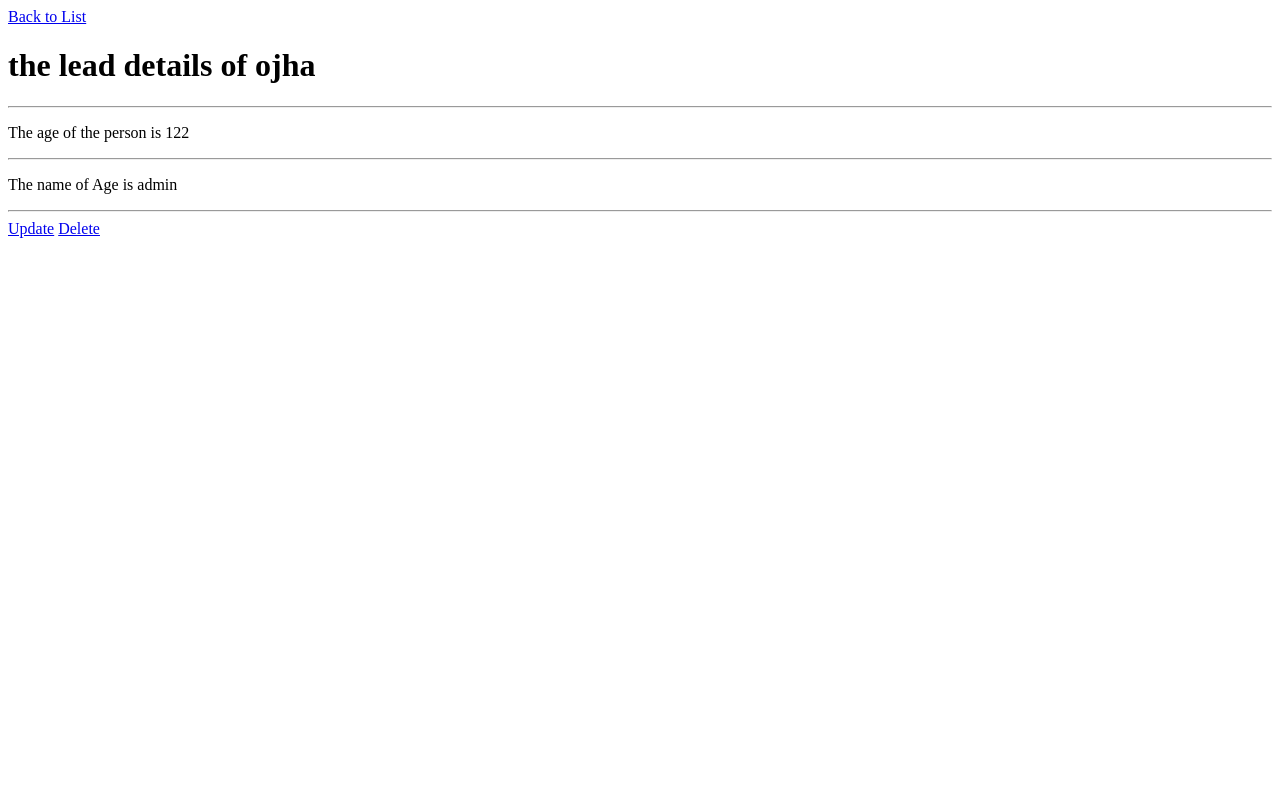
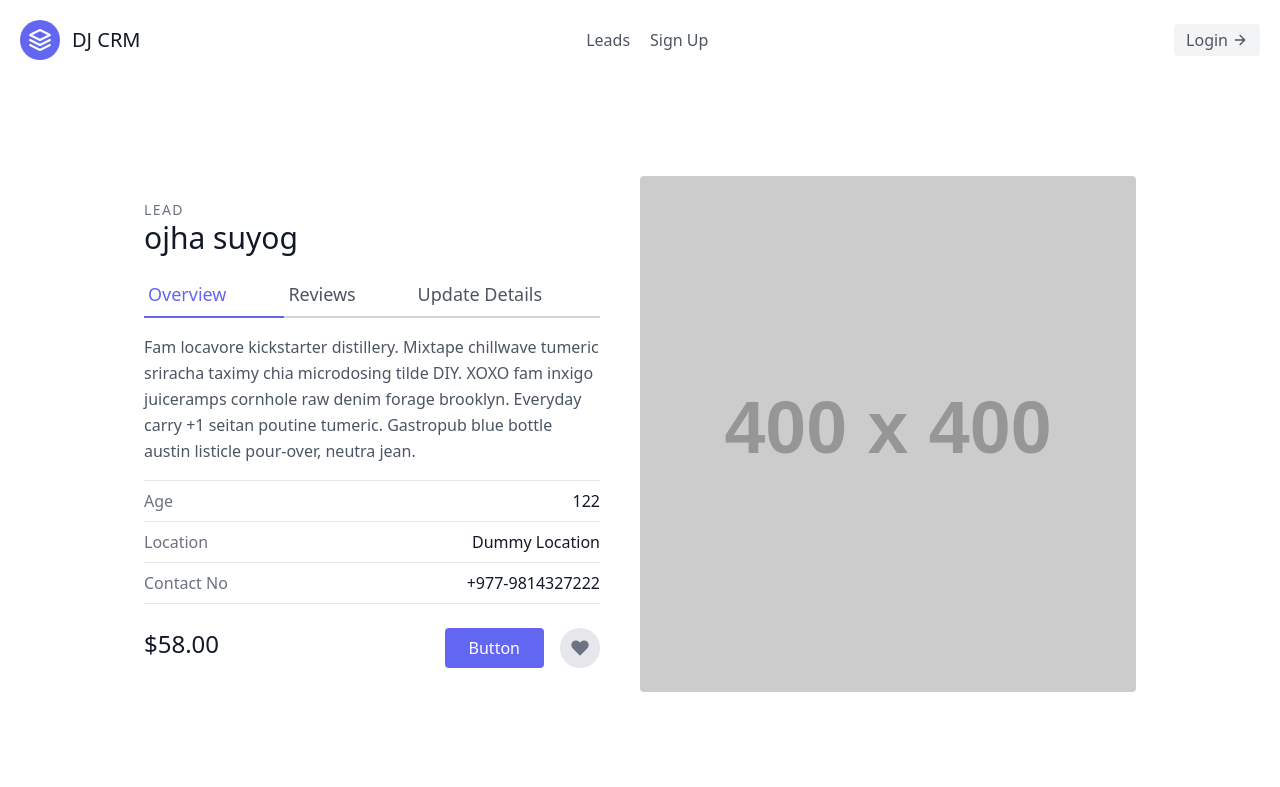
Before and after one commit to suyogojha/Django-Leeds-CRM, a Django app: page /leads/5/ in a window 1280 px wide. Shown: the top 787 px of the page. Run offline with Django 4.2, Linux system fonts and the light colour scheme; data comes from the database, SQL or seed files in the repository; grey boxes labelled with a size stand in for pictures from a placeholder-image service; some libraries are stand-ins or nearby versions.

Commit message:
Leads and static files updated #4

```diff
--- a/djcrm/urls.py
+++ b/djcrm/urls.py
@@ -3,11 +3,18 @@
 
 from django.contrib import admin
 from django.urls import path, include
-
-
+from leads.views import *
+from django.conf import settings
+from django.conf.urls.static import static
 
 
 urlpatterns = [
     path('admin/', admin.site.urls),
     path('leads/', include('leads.urls', namespace="leads")),
+    path('', landing_page, name='landing-page' ),
+    # class based view url
+    # path('', LandingpageView.as_view(), name='landing-page' ),
 ]
+
+if settings.DEBUG:
+    urlpatterns += static(settings.STATIC_URL, document_root=settings.STATIC_ROOT)
--- a/leads/templates/leads/lead_detail.html
+++ b/leads/templates/leads/lead_detail.html
@@ -1,27 +1,53 @@
-<!DOCTYPE html>
-<html lang="en">
-<head>
-    <meta charset="UTF-8">
-    <meta http-equiv="X-UA-Compatible" content="IE=edge">
-    <meta name="viewport" content="width=device-width, initial-scale=1.0">
-    <title>Document</title>
-    <style>
-        .lead{
-            padding: 10px 10px 6px 6px;
-            margin-top: 10px;
-            background-color: aliceblue;
-            width: 100%;
-        }
-    </style>
-</head>
-<body>
-    <a href="/leads">Back to List</a>
-    <h1>the lead details of {{ lead.first_name }} </h1> <hr>
-    <p>The age of the person is {{ lead.age }}</p> <hr>
-    <p>The name of Age is {{ lead.agent }}</p>
-    <hr>
+{% extends 'base.html' %}
 
-    <a href="{% url 'leads:lead-update' lead.pk %}">Update</a>
-    <a href="{% url 'leads:lead-delete' lead.pk %}">Delete</a>
-</body>
-</html>
+{% block content  %}
+
+<section class="text-gray-600 body-font overflow-hidden">
+    <div class="container px-5 py-24 mx-auto">
+      <div class="lg:w-4/5 mx-auto flex flex-wrap">
+        <div class="lg:w-1/2 w-full lg:pr-10 lg:py-6 mb-6 lg:mb-0">
+          <h2 class="text-sm title-font text-gray-500 tracking-widest">LEAD</h2>
+          <h1 class="text-gray-900 text-3xl title-font font-medium mb-4">{{ lead.first_name }} {{ lead.last_name }}</h1>
+          <div class="flex mb-4">
+            <a href="{% url 'leads:lead-detail' lead.pk %}" class="flex-grow text-indigo-500 border-b-2 border-indigo-500 py-2 text-lg px-1">
+                Overview
+            </a>
+            <a class="flex-grow border-b-2 border-gray-300 py-2 text-lg px-1">
+                Reviews
+            </a>
+            <a href="{% url 'leads:lead-update' lead.pk %}" class="flex-grow border-b-2 border-gray-300 py-2 text-lg px-1">
+                Update Details
+            </a>
+          </div>
+          <p class="leading-relaxed mb-4">Fam locavore kickstarter distillery. Mixtape chillwave tumeric sriracha taximy chia microdosing tilde DIY. XOXO fam inxigo juiceramps cornhole raw denim forage brooklyn. Everyday carry +1 seitan poutine tumeric. Gastropub blue bottle austin listicle pour-over, neutra jean.</p>
+          <div class="flex border-t border-gray-200 py-2">
+            <span class="text-gray-500">Age</span>
+            <span class="ml-auto text-gray-900">{{ lead.age }}</span>
+          </div>
+          <div class="flex border-t border-gray-200 py-2">
+            <span class="text-gray-500">Location</span>
+            <span class="ml-auto text-gray-900"> Dummy Location</span>
+          </div>
+          <div class="flex border-t border-b mb-6 border-gray-200 py-2">
+            <span class="text-gray-500">Contact No</span>
+            <span class="ml-auto text-gray-900">+977-9814327222</span>
+          </div>
+          <div class="flex">
+            <span class="title-font font-medium text-2xl text-gray-900">$58.00</span>
+            <button class="flex ml-auto text-white bg-indigo-500 border-0 py-2 px-6 focus:outline-none hover:bg-indigo-600 rounded">Button</button>
+            <button class="rounded-full w-10 h-10 bg-gray-200 p-0 border-0 inline-flex items-center justify-center text-gray-500 ml-4">
+              <svg fill="currentColor" stroke-linecap="round" stroke-linejoin="round" stroke-width="2" class="w-5 h-5" viewBox="0 0 24 24">
+                <path d="M20.84 4.61a5.5 5.5 0 00-7.78 0L12 5.67l-1.06-1.06a5.5 5.5 0 00-7.78 7.78l1.06 1.06L12 21.23l7.78-7.78 1.06-1.06a5.5 5.5 0 000-7.78z"></path>
+              </svg>
+            </button>
+          </div>
+        </div>
+        <img alt="ecommerce" class="lg:w-1/2 w-full lg:h-auto h-64 object-cover object-center rounded" src="https://dummyimage.com/400x400">
+      </div>
+    </div>
+  </section>
+
+
+
+
+{% endblock content  %}
--- a/leads/views.py
+++ b/leads/views.py
@@ -2,6 +2,23 @@ from django.shortcuts import render, redirect
 from .models import Lead, Agent
 from django.http import HttpResponse
 from .forms import *
+
+# import for class based view
+from django.views.generic import TemplateView
+
+# same thing as class based view shown as above
+# class LandingpageView(TemplateView):
+#     template_name = "landing.html"
+
+
+
+
+# function based view
+def landing_page(request):
+    return render(request, "landing.html")
+
+
+
 
 def lead_list(request):
     leads = Lead.objects.all()
--- /dev/null
+++ b/static/js/main.js
@@ -0,0 +1 @@
+console.log("Hello")
--- /dev/null
+++ b/templates/base.html
@@ -0,0 +1,24 @@
+{% load static %}
+
+<!DOCTYPE html>
+<html lang="en">
+<head>
+    <meta charset="UTF-8">
+    <meta http-equiv="X-UA-Compatible" content="IE=edge">
+    <meta name="viewport" content="width=device-width, initial-scale=1.0">
+    <title>Document</title>
+    <script src="https://cdn.tailwindcss.com"></script>
+    <link rel="stylesheet" href="{% static 'css/styles.css' %}">
+</head>
+<body>
+
+    <div class="max-w-7xl mx-auto">
+    {% include 'navbar.html' %}
+    {% include 'scripts.html' %}
+    {% block content  %}
+    {% endblock content  %}
+
+</div>
+
+</body>
+</html>
--- /dev/null
+++ b/templates/navbar.html
@@ -0,0 +1,20 @@
+
+<header class="text-gray-600 body-font">
+  <div class="container mx-auto flex flex-wrap p-5 flex-col md:flex-row items-center">
+    <a class="flex title-font font-medium items-center text-gray-900 mb-4 md:mb-0">
+      <svg xmlns="http://www.w3.org/2000/svg" fill="none" stroke="currentColor" stroke-linecap="round" stroke-linejoin="round" stroke-width="2" class="w-10 h-10 text-white p-2 bg-indigo-500 rounded-full" viewBox="0 0 24 24">
+        <path d="M12 2L2 7l10 5 10-5-10-5zM2 17l10 5 10-5M2 12l10 5 10-5"></path>
+      </svg>
+      <span class="ml-3 text-xl">DJ CRM</span>
+    </a>
+    <nav class="md:ml-auto md:mr-auto flex flex-wrap items-center text-base justify-center">
+      <a href="{% url 'leads:lead-list' %}" class="mr-5 hover:text-gray-900">Leads</a>
+      <a class="mr-5 hover:text-gray-900">Sign Up</a>
+    </nav>
+    <a href="#" class="inline-flex items-center bg-gray-100 border-0 py-1 px-3 focus:outline-none hover:bg-gray-200 rounded text-base mt-4 md:mt-0">Login
+      <svg fill="none" stroke="currentColor" stroke-linecap="round" stroke-linejoin="round" stroke-width="2" class="w-4 h-4 ml-1" viewBox="0 0 24 24">
+        <path d="M5 12h14M12 5l7 7-7 7"></path>
+      </svg>
+    </a>
+  </div>
+</header>
--- /dev/null
+++ b/templates/scripts.html
@@ -0,0 +1,3 @@
+{% load static %}
+
+<script src="{% static 'js/main.js' %}"></script>
```
Also changed, not shown: djcrm/settings.py (+7 -1 lines), leads/templates/leads/lead_create.html (+4 -19 lines), leads/templates/leads/lead_list.html (+46 -26 lines), leads/templates/leads/lead_update.html (+33 -18 lines), templates/landing.html (added, +20 -0 lines), static/css/styles.css (added).
